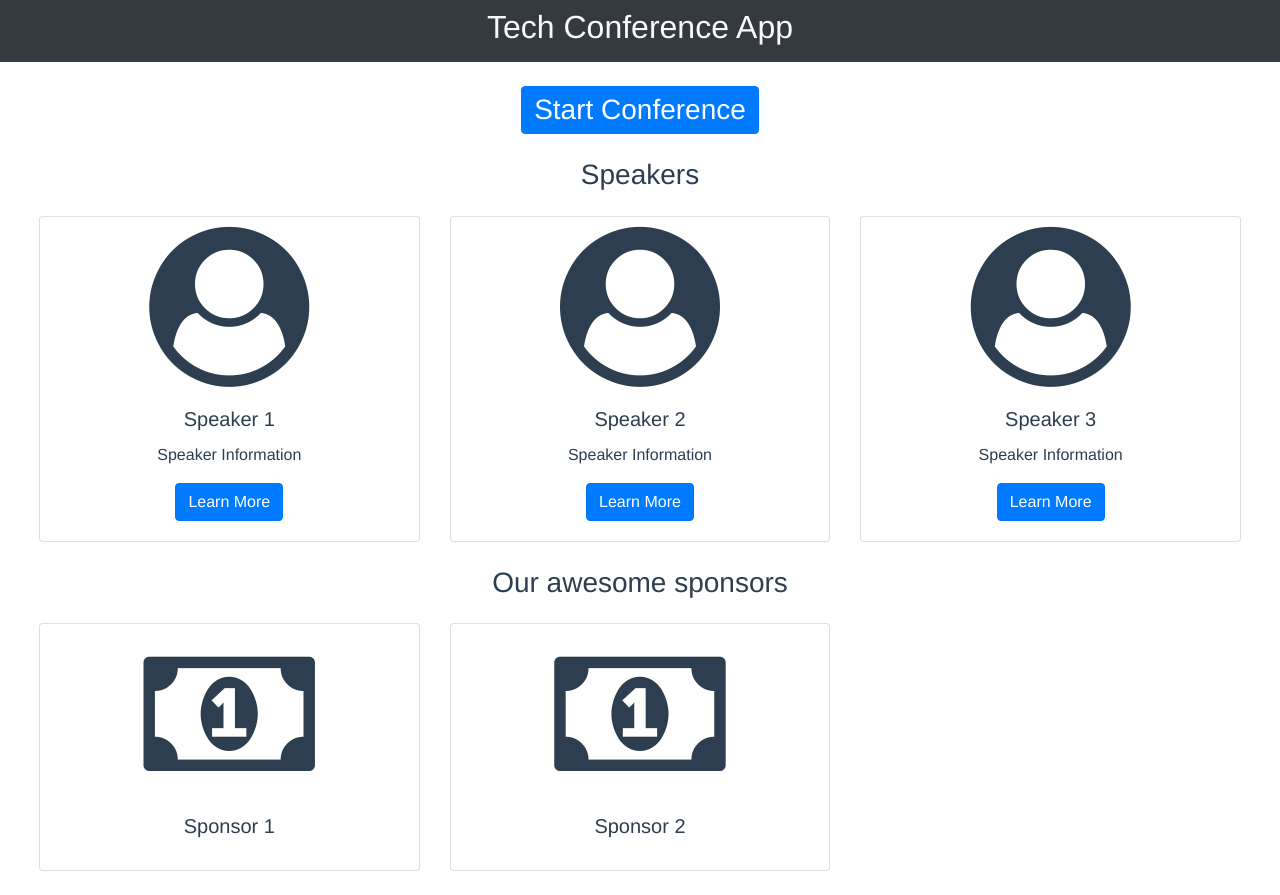
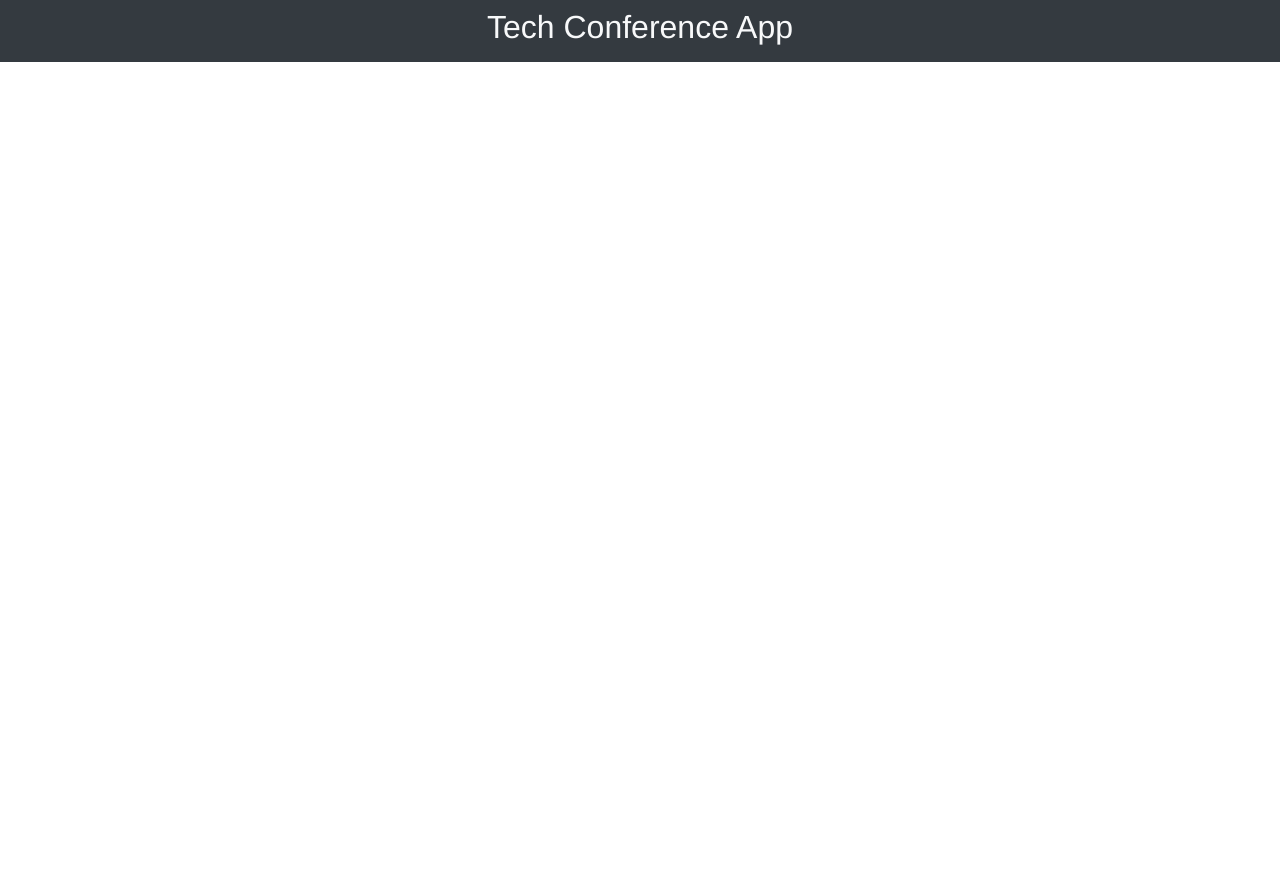
Before and after one commit to saurabhnative/vuejs_video_conference_app, a Vue app: page / in a window 1280 px wide. After the commit the page ends 800 px from the top, so only its background shows below. Built offline with nearby package versions, Linux system fonts and the light colour scheme.

Commit message:
comment added

```diff
--- a/src/App.vue
+++ b/src/App.vue
@@ -46,7 +46,7 @@ export default {
     //   this.speakers,
     //   this.sponsors
     // );
-    this.shouldShowContent = true;
+    // this.shouldShowContent = true;
   },
   beforeMount() {
     // console.log("Values of this.$el", this.$el);
```
